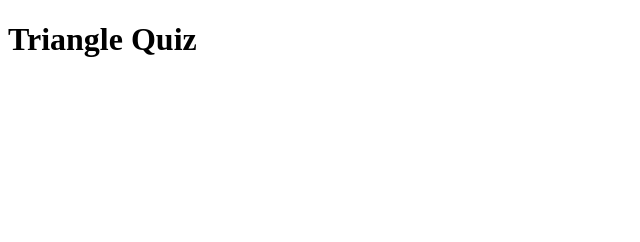
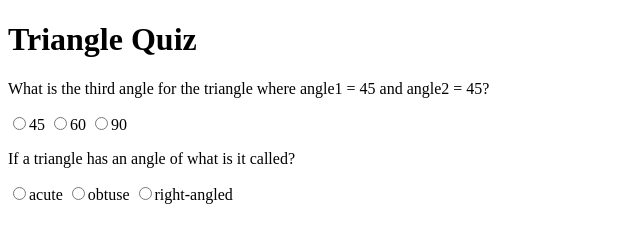
Before and after one commit to anushasunil/fun-with-triangles, a plain HTML site: page quiz.html in a window 1280 px wide. Shown: the whole page, without its empty margins (0-640 px from the left). Drawn offline with Linux system fonts and the light colour scheme.

Commit message:
added form with questions and radio buttons

```diff
--- a/quiz.html
+++ b/quiz.html
@@ -9,6 +9,22 @@
 <body>
     <h1>Triangle Quiz</h1>
 
+    <form class="quiz-form">
+        <div class="question-container">
+            <p>What is the third angle for the triangle where angle1 = 45 and angle2 = 45?</p>
+            <label><input type="radio" name="question1" value="45"/>45</label>
+            <label><input type="radio" name="question1" value="60"/>60</label>
+            <label><input type="radio" name="question1" value="90"/>90</label>
+        </div>
+
+        <div class="question-container">
+            <p>If a triangle has an angle of what is it called?</p>
+            <label><input type="radio" name="question2" value="acute"/>acute</label>
+            <label><input type="radio" name="question2" value="obtuse"/>obtuse</label>
+            <label><input type="radio" name="question2" value="right-angled"/>right-angled</label>
+        </div>
+    </form>
+
 
 </body>
 </html>
```
